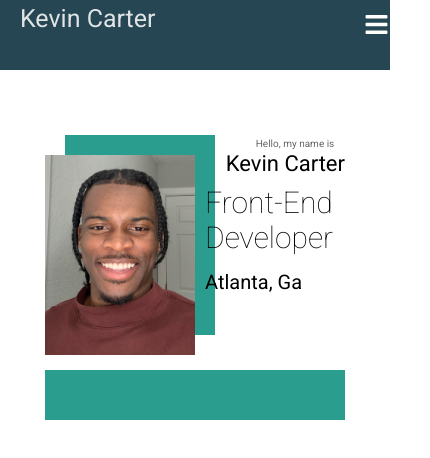
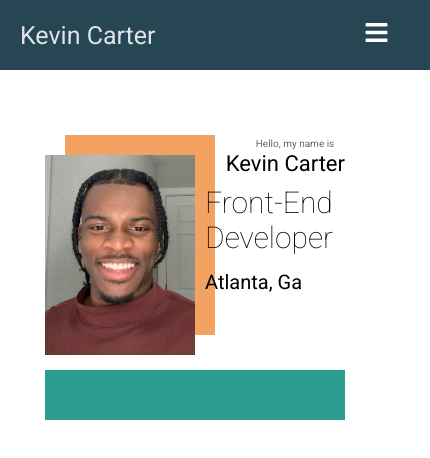
Before and after one commit to kvncrtr/portfolio, a React (Vite) app: page / in a window 390 px wide. Shown: the top 458 px of the page, 430 px wide, since content can reach past the window. Built offline with nearby package versions, Linux system fonts and the light colour scheme.

Commit message:
new changes to the reposiveness of site

```diff
--- a/src/styles/app.css
+++ b/src/styles/app.css
@@ -62,7 +62,7 @@ nav {
    justify-content: space-between;
    align-items: center;
    width: 200%;
-   background-color: var(--accent);
+   /* background-color: var(--accent); */
 }
 
 .navbar--container h3 {
@@ -132,7 +132,7 @@ nav a:hover {
    grid-area: h;
    width: 15rem;
    height: 20rem;
-   background-color: var(--secondary);
+   background-color: var(--accent2);
 }
 
 .hero--intro {
@@ -182,7 +182,6 @@ nav a:hover {
 
 @media only screen and (max-width: 1024px) {
    .nav--button {
-      margin-bottom: 15px;
       margin-left: 85%;
    }
 
@@ -200,7 +199,7 @@ nav a:hover {
 
    header h3 {
       width: 20rem;
-      margin-bottom: 33px;
+      margin-top: 0rem;
    }
 
    header .nav--button {
@@ -235,24 +234,20 @@ nav a:hover {
 }
 
 @media only screen and (max-width: 777px) {
-   header h3 {
-      width: 20rem;
+   .navbar--container {
+      /* color: red; */
+      padding-right: 40px;
    }
 
-   .nav--close-button {
-      float: right;
+   header .nav--button {
+     position: absolute;
+     left: 7%;
    }
 
-   .nav--button {
-      margin-right: -30px;
-      margin-bottom: 15px;
+   header .nav--close-button {
+      position: absolute;
+      left: 91%;
+
    }
 
-   header .responsive--nav {
-      display: flex;
-      justify-content: space-between;
-      flex-direction: column;
-      padding: 5% 0;
-      transform: none;
-   }
 }
```
